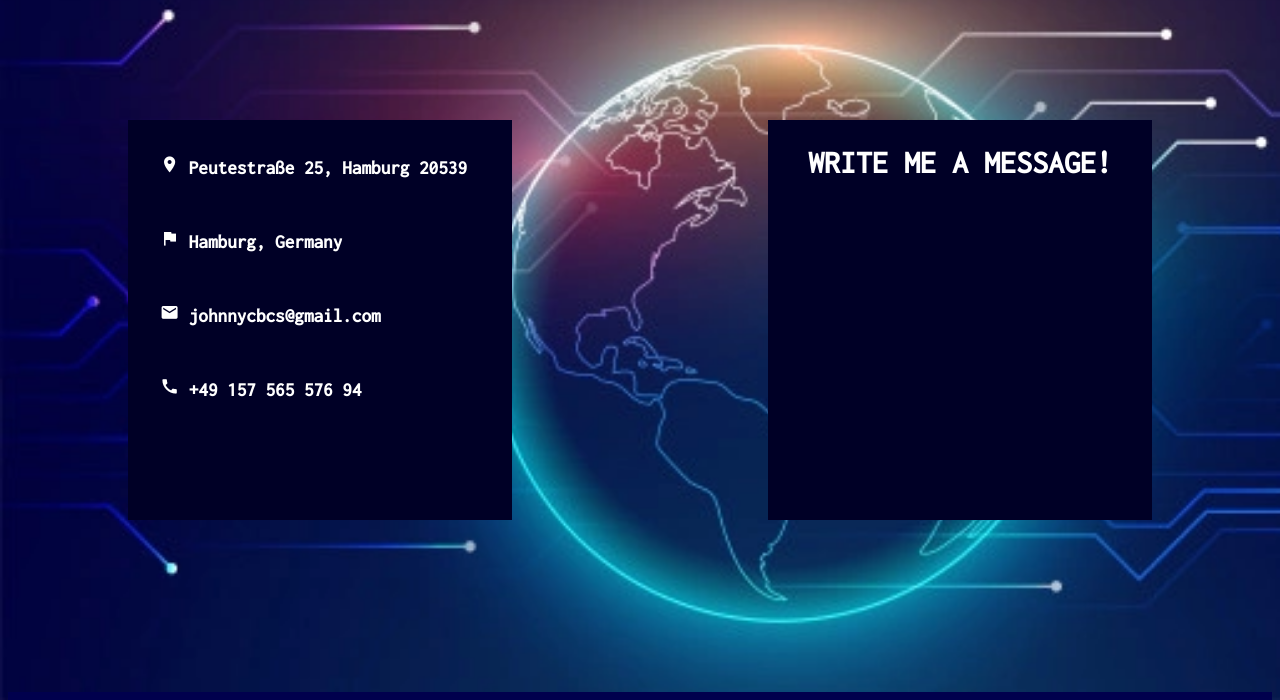
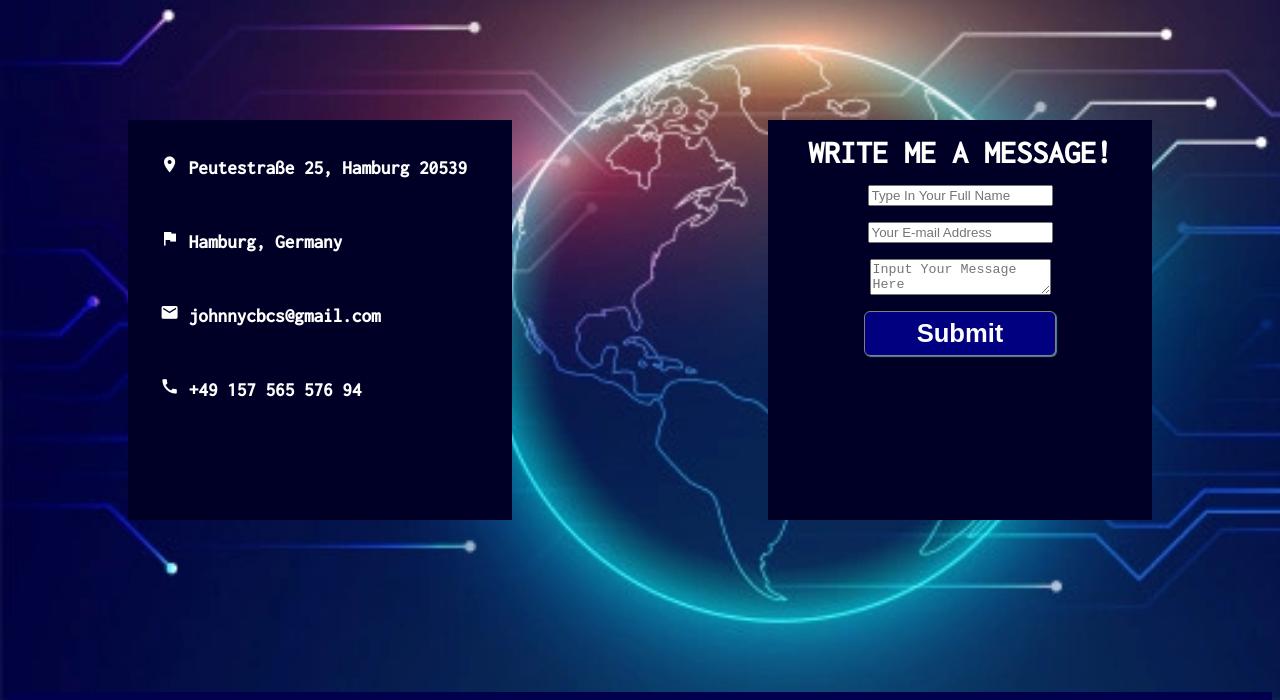
Before and after one commit to JohnnyK85-git/My-Portfolio, a plain HTML site: page index.html in a window 1280 px wide. Shown: the part 4060-4760 px from the top of the page. Drawn offline with Linux system fonts and the light colour scheme.

Commit message:
latest commit

```diff
--- a/index.html
+++ b/index.html
@@ -104,8 +104,14 @@
                         +49 157 565 576 94</p>
                     </address>
             </div>
-            <div class="contact-item" id="contact-form">
+            <div class="contact-item" id="contact-form-div">
                 <h2>Write me a message!</h2>
+                <form class="contact-form">
+                    <input class="form-input" type="text" placeholder="Type In Your Full Name">
+                    <input class="form-input" type="text" placeholder="Your E-mail Address">
+                    <textarea class="form-input" placeholder="Input Your Message Here"></textarea>
+                    <button id="contact-form-button">Submit</button>
+                </form>
             </div>
         </div>
     </section>
--- a/src/styles/style.css
+++ b/src/styles/style.css
@@ -184,11 +184,40 @@ address {
 }
 
 .contact-item > h2 {
+    margin: 0;
+    padding: 2vh;
     color: white;
     font-size: 2rem;
     text-transform: uppercase;
 }
 
+.contact-form {
+    display: flex;
+    flex-direction: column;
+}
+
+.form-input {
+    margin: 0 auto 1rem auto;
+}
+
+#contact-form-button {
+    cursor: pointer;
+    width: 50%;
+    margin: 0 auto;
+    background: navy;
+    color: white;
+    font-weight: bolder;
+    font-size: 1.6rem;
+    padding: 7px 0;
+    border: 1px solid grey;
+    border-radius: 6px;
+    box-shadow: 1px 1px 1px rgb(78, 136, 153);
+}
+
+#contact-form-button:hover {
+    text-shadow: .5px .5px .5px white;
+    box-shadow: 1px 1px 7px rgb(78, 136, 153);
+}
 
 
 footer {
```
